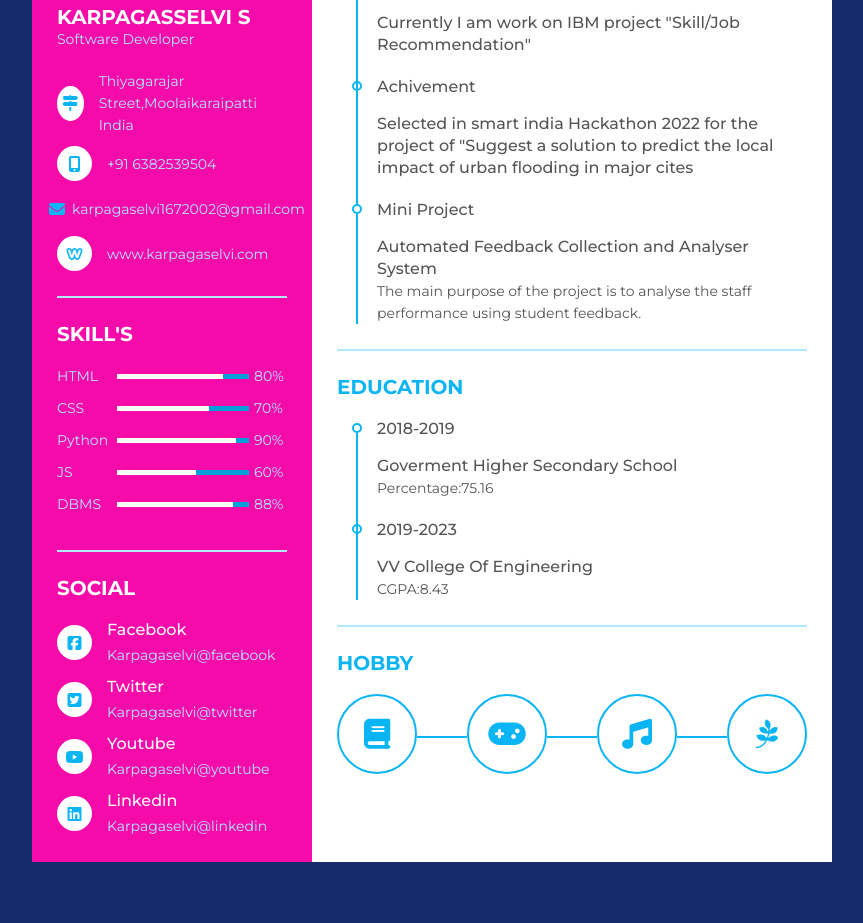
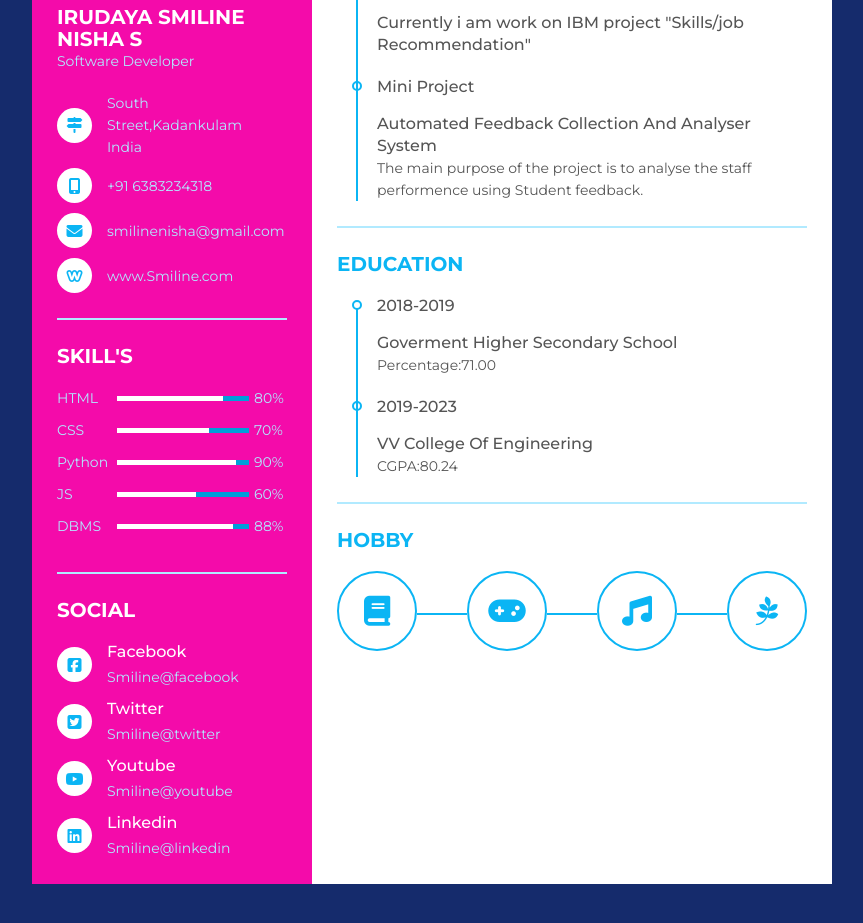
Before and after one commit to IBM-EPBL/IBM-Project-46585-1660750920, a plain HTML site: page assignment/index.html in a window 1280 px wide. Shown: the part 349-1272 px from the top of the page, without its empty margins (208-1071 px from the left). Drawn offline with Linux system fonts and the light colour scheme.

Commit message:
Add files via upload

```diff
--- a/assignment/index.html
+++ b/assignment/index.html
@@ -3,12 +3,12 @@
 <div class="resume">
    <div class="resume_left">
      <div class="resume_profile">
-       <img src="IMG-20220711-WA0032.jpg" alt="profile_pic">
+       <img src="IMG_20220629_174536.jpg" alt="profile_pic">
      </div>
      <div class="resume_content">
        <div class="resume_item resume_info">
          <div class="title">
-           <p class="bold">KARPAGASSELVI S</p>
+           <p class="bold">Irudaya Smiline Nisha S</p>
            <p class="regular">Software Developer</p>
          </div>
          <ul>
@@ -17,7 +17,7 @@
                <i class="fas fa-map-signs"></i>
              </div>
              <div class="data">
-               Thiyagarajar Street,Moolaikaraipatti <br />India
+               South Street,Kadankulam <br />India
              </div>
            </li>
            <li>
@@ -25,7 +25,7 @@
                <i class="fas fa-mobile-alt"></i>
              </div>
              <div class="data">
-               +91 6382539504
+               +91 6383234318
              </div>
            </li>
            <li>
@@ -33,7 +33,7 @@
                <i class="fas fa-envelope"></i>
              </div>
              <div class="data">
-               karpagaselvi1672002@gmail.com
+               smilinenisha@gmail.com
              </div>
            </li>
            <li>
@@ -41,7 +41,7 @@
                <i class="fab fa-weebly"></i>
              </div>
              <div class="data">
-               www.karpagaselvi.com
+               www.Smiline.com
              </div>
            </li>
          </ul>
@@ -109,7 +109,7 @@
              </div>
              <div class="data">
                <p class="semi-bold">Facebook</p>
-               <p>Karpagaselvi@facebook</p>
+               <p>Smiline@facebook</p>
              </div>
            </li>
            <li>
@@ -118,7 +118,7 @@
              </div>
              <div class="data">
                <p class="semi-bold">Twitter</p>
-               <p>Karpagaselvi@twitter</p>
+               <p>Smiline@twitter</p>
              </div>
            </li>
            <li>
@@ -127,7 +127,7 @@
              </div>
              <div class="data">
                <p class="semi-bold">Youtube</p>
-               <p>Karpagaselvi@youtube</p>
+               <p>Smiline@youtube</p>
              </div>
            </li>
            <li>
@@ -136,7 +136,7 @@
              </div>
              <div class="data">
                <p class="semi-bold">Linkedin</p>
-               <p>Karpagaselvi@linkedin</p>
+               <p>Smiline@linkedin</p>
              </div>
            </li>
          </ul>
@@ -158,22 +158,15 @@
             <li>
                 <div class="date">Fresher</div>
                 <div class="info">
-                     <p class="semi-bold">Currently I am work on IBM project "Skill/Job Recommendation"</p>
-
+                     <p class="semi-bold">Currently i am work on IBM project "Skills/job Recommendation"</p>
                 </div>
             </li>
-            <li>
-              <div class="date">Achivement</div>
-              <div class="info">
-                     <p class="semi-bold">Selected in smart india Hackathon 2022 for the project of "Suggest a solution to predict the local impact of urban flooding in major cites</p>
 
-                </div>
-            </li>
             <li>
               <div class="date">Mini Project</div>
               <div class="info">
-                     <p class="semi-bold">Automated Feedback Collection and Analyser System</p>
-                  <p>The main purpose of the project is to analyse the staff performance using student feedback.</p>
+                     <p class="semi-bold">Automated Feedback Collection And Analyser System</p>
+                  <p>The main purpose of the project is to analyse the staff performence using Student feedback. </p>
                 </div>
             </li>
         </ul>
@@ -187,7 +180,7 @@
                 <div class="date">2018-2019</div>
                 <div class="info">
                      <p class="semi-bold">Goverment Higher Secondary School</p>
-                  <p>Percentage:75.16
+                  <p>Percentage:71.00
                   </p>
                 </div>
             </li>
@@ -195,10 +188,10 @@
               <div class="date">2019-2023</div>
               <div class="info">
                      <p class="semi-bold">VV College Of Engineering</p>
-                  <p>CGPA:8.43</p>
-                </div>
+                  <p>CGPA:80.24</p>
+              </div>
             </li>
-        </ul>
+      </ul>
     </div>
     <div class="resume_item resume_hobby">
       <div class="title">
```
Also changed, not shown: assignment/IMG_20220629_174536.jpg (added), assignment/style.css (line endings or trailing spaces).
